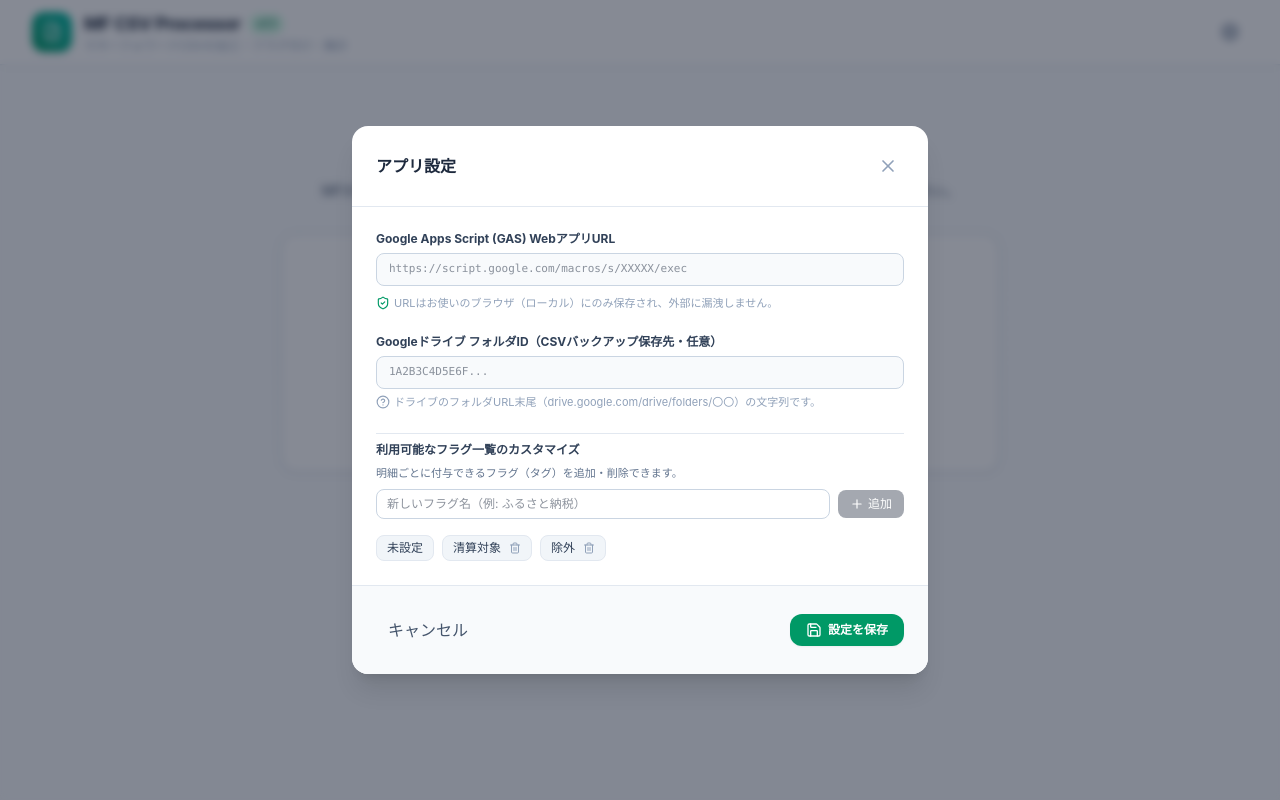
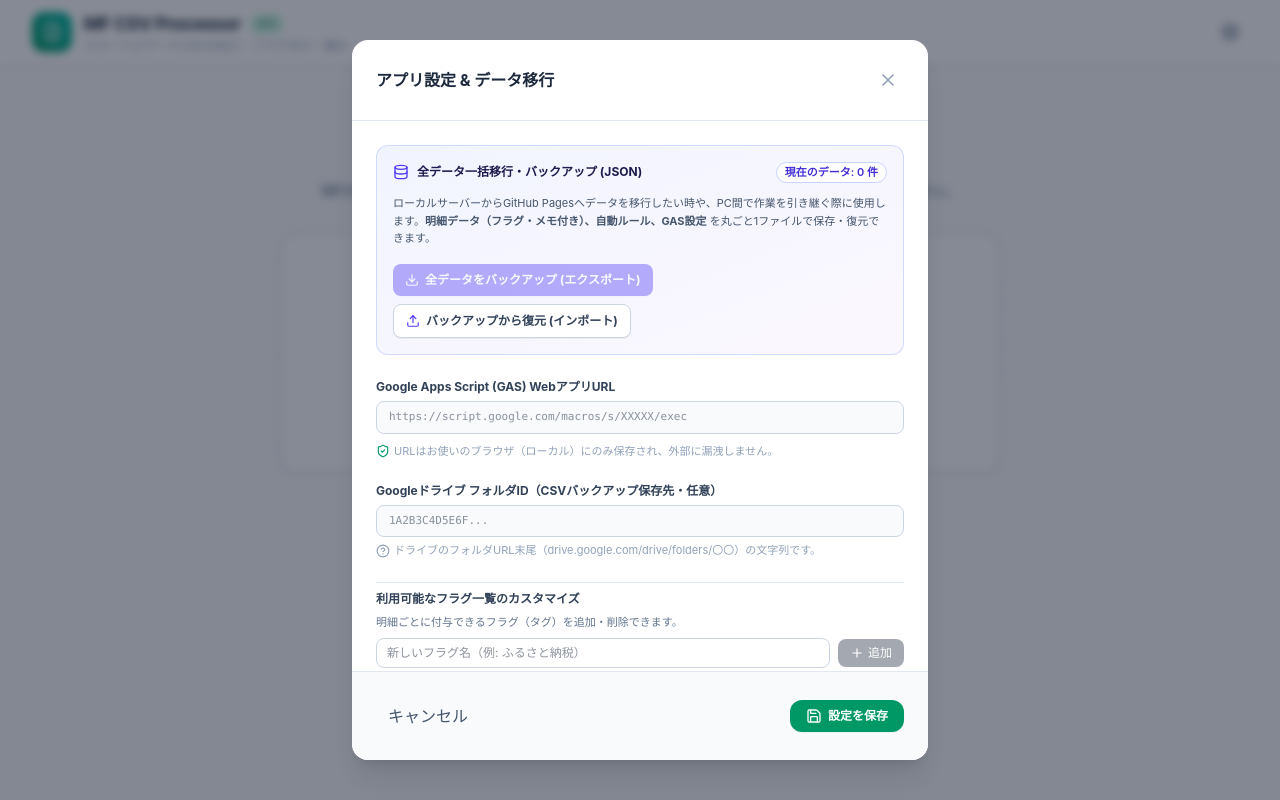
Before and after one commit to Feelfym/mf-csv-processor, a React (Vite) app: page / in a window 1280 px wide. Both pictures are taken after a click on the button "設定". Built offline with nearby package versions, Linux system fonts and the light colour scheme; the HTML template or start-up script is replaced by a standard one.

Commit message:
Add full backup export and import for seamless migration to GitHub Pages

```diff
--- a/src/App.tsx
+++ b/src/App.tsx
@@ -166,7 +166,6 @@ export function App() {
     uploadedFileName: string,
     rawCsv: string
   ) => {
-    // 期間選択・重複排除確認モーダルを開く
     setPendingImport({
       rawRecords: loadedRecords,
       fileName: uploadedFileName,
@@ -197,9 +196,7 @@ export function App() {
       }
     } else {
       // 2. 既存データに追加モード（重複排除付き）
-      // まずルールを適用
       const { updatedRecords: incomingWithRules } = applyRulesToRecords(selectedRecords, rules, false);
-      // 重複排除してマージ
       const { mergedRecords, addedCount, duplicateCount } = mergeAndDeduplicateRecords(
         records,
         incomingWithRules
@@ -218,6 +215,34 @@ export function App() {
     }
 
     setPendingImport(null);
+  };
+
+  // 全データ一括バックアップからの完全復元ハンドラ
+  const handleRestoreFullBackup = (backupData: {
+    records: MoneyForwardRecord[];
+    rules: AutoRule[];
+    settings: AppSettings;
+    fileName: string | null;
+    selectedPeriod: string;
+  }) => {
+    setRecords(backupData.records);
+    setRules(backupData.rules);
+    setSettings(backupData.settings);
+    setFileName(backupData.fileName);
+    setSelectedPeriod(backupData.selectedPeriod || 'ALL');
+    setFilters(DEFAULT_FILTERS);
+
+    // ストレージにも即時反映
+    saveStoredData({
+      records: backupData.records,
+      fileName: backupData.fileName,
+      rawCsvContent: '',
+      selectedPeriod: backupData.selectedPeriod,
+    });
+    saveRules(backupData.rules);
+    saveSettings(backupData.settings);
+
+    showToast('success', `全データ（${backupData.records.length} 件の明細 + ルール + 設定）を完全復元しました！`);
   };
 
   // 1. 期間で絞り込まれたレコード
@@ -264,10 +289,9 @@ export function App() {
       return;
     }
 
-    // 削除対象以外のレコードを残す
     let remainingRecords: MoneyForwardRecord[] = [];
     if (period.startsWith('MONTH:')) {
-      const targetMonth = period.replace('MONTH:', ''); // '2026-08'
+      const targetMonth = period.replace('MONTH:', '');
       remainingRecords = records.filter((r) => {
         const match = r.date.match(/^(\d{4})[/-](\d{1,2})/);
         if (!match) return true;
@@ -275,7 +299,7 @@ export function App() {
         return ym !== targetMonth;
       });
     } else if (period.startsWith('YEAR:')) {
-      const targetYear = period.replace('YEAR:', ''); // '2026'
+      const targetYear = period.replace('YEAR:', '');
       remainingRecords = records.filter((r) => {
         const match = r.date.match(/^(\d{4})/);
         if (!match) return true;
@@ -419,7 +443,10 @@ export function App() {
       {/* メインコンテンツ */}
       <main className="flex-1 max-w-7xl w-full mx-auto px-4 sm:px-6 lg:px-8 py-6 space-y-6">
         {records.length === 0 ? (
-          <FileUploader onDataLoaded={handleDataLoaded} />
+          <FileUploader
+            onDataLoaded={handleDataLoaded}
+            onRestoreBackup={handleRestoreFullBackup}
+          />
         ) : (
           <div className="space-y-6 animate-fadeIn">
             {/* 年月・期間セレクター */}
@@ -465,6 +492,11 @@ export function App() {
         onClose={() => setIsSettingsOpen(false)}
         settings={settings}
         onSaveSettings={handleSaveSettings}
+        currentRecords={records}
+        currentRules={rules}
+        currentFileName={fileName}
+        currentSelectedPeriod={selectedPeriod}
+        onRestoreFullBackup={handleRestoreFullBackup}
       />
 
       <RuleModal
--- a/src/components/FileUploader.tsx
+++ b/src/components/FileUploader.tsx
@@ -1,17 +1,25 @@
 import React, { useState, useRef } from 'react';
-import { UploadCloud, FileText, CheckCircle2, AlertCircle } from 'lucide-react';
+import { UploadCloud, FileText, CheckCircle2, AlertCircle, Database } from 'lucide-react';
 import { decodeCsvBuffer, parseMoneyForwardCsv } from '../utils/csvParser';
-import { MoneyForwardRecord } from '../types';
+import { MoneyForwardRecord, AppSettings, AutoRule } from '../types';
 
 interface FileUploaderProps {
   onDataLoaded: (records: MoneyForwardRecord[], fileName: string, rawCsv: string) => void;
+  onRestoreBackup?: (backupData: {
+    records: MoneyForwardRecord[];
+    rules: AutoRule[];
+    settings: AppSettings;
+    fileName: string | null;
+    selectedPeriod: string;
+  }) => void;
 }
 
-export const FileUploader: React.FC<FileUploaderProps> = ({ onDataLoaded }) => {
+export const FileUploader: React.FC<FileUploaderProps> = ({ onDataLoaded, onRestoreBackup }) => {
   const [isDragging, setIsDragging] = useState(false);
   const [error, setError] = useState<string | null>(null);
   const [isLoading, setIsLoading] = useState(false);
   const fileInputRef = useRef<HTMLInputElement>(null);
+  const backupFileInputRef = useRef<HTMLInputElement>(null);
 
   const processFile = async (file: File) => {
     if (!file.name.endsWith('.csv') && !file.type.includes('csv') && !file.type.includes('text')) {
@@ -64,6 +72,37 @@ export const FileUploader: React.FC<FileUploaderProps> = ({ onDataLoaded }) => {
     if (e.target.files && e.target.files.length > 0) {
       processFile(e.target.files[0]);
     }
+  };
+
+  // バックアップJSON復元
+  const handleBackupFileInputChange = (e: React.ChangeEvent<HTMLInputElement>) => {
+    const file = e.target.files?.[0];
+    if (!file) return;
+
+    const reader = new FileReader();
+    reader.onload = (event) => {
+      try {
+        const parsed = JSON.parse(event.target?.result as string);
+        if (!parsed || !Array.isArray(parsed.records)) {
+          throw new Error('有効なバックアップJSONファイルではありません（recordsが見つかりません）');
+        }
+
+        if (onRestoreBackup) {
+          onRestoreBackup({
+            records: parsed.records,
+            rules: Array.isArray(parsed.rules) ? parsed.rules : [],
+            settings: parsed.settings,
+            fileName: parsed.fileName || null,
+            selectedPeriod: parsed.selectedPeriod || 'ALL',
+          });
+        }
+      } catch (err: any) {
+        alert(`バックアップの復元に失敗しました: ${err.message}`);
+      } finally {
+        if (backupFileInputRef.current) backupFileInputRef.current.value = '';
+      }
+    };
+    reader.readAsText(file);
   };
 
   // サンプルデータ読み込み用
@@ -151,14 +190,34 @@ export const FileUploader: React.FC<FileUploaderProps> = ({ onDataLoaded }) => {
         </div>
       )}
 
-      {/* サンプルデータで試す */}
-      <div className="mt-6 text-center">
+      {/* サブアクション（バックアップ復元 & サンプルデータ） */}
+      <div className="mt-8 flex flex-wrap items-center justify-center gap-4 text-xs">
+        {onRestoreBackup && (
+          <>
+            <input
+              ref={backupFileInputRef}
+              type="file"
+              accept=".json,application/json"
+              onChange={handleBackupFileInputChange}
+              className="hidden"
+            />
+            <button
+              type="button"
+              onClick={() => backupFileInputRef.current?.click()}
+              className="inline-flex items-center gap-1.5 px-3 py-1.5 bg-indigo-50 hover:bg-indigo-100 text-indigo-700 font-semibold rounded-lg border border-indigo-200 transition-colors cursor-pointer"
+            >
+              <Database className="w-3.5 h-3.5 text-indigo-600" />
+              バックアップJSONから復元
+            </button>
+          </>
+        )}
+
         <button
           type="button"
           onClick={loadSampleData}
-          className="inline-flex items-center gap-1.5 text-xs text-indigo-600 hover:text-indigo-800 font-medium py-1 px-3 rounded-md hover:bg-indigo-50 transition-colors cursor-pointer"
+          className="inline-flex items-center gap-1.5 text-slate-600 hover:text-slate-900 font-medium py-1.5 px-3 rounded-lg hover:bg-slate-100 transition-colors cursor-pointer border border-slate-200"
         >
-          <FileText className="w-3.5 h-3.5" />
+          <FileText className="w-3.5 h-3.5 text-slate-500" />
           サンプルデータで動作を試す
         </button>
       </div>
--- a/src/components/SettingsModal.tsx
+++ b/src/components/SettingsModal.tsx
@@ -1,12 +1,35 @@
-import React, { useState } from 'react';
-import { AppSettings } from '../types';
-import { X, Save, Plus, Trash2, ShieldCheck, HelpCircle } from 'lucide-react';
+import React, { useState, useRef } from 'react';
+import { AppSettings, AutoRule, MoneyForwardRecord } from '../types';
+import {
+  X,
+  Save,
+  Plus,
+  Trash2,
+  ShieldCheck,
+  HelpCircle,
+  Download,
+  Upload,
+  Database,
+  CheckCircle2,
+} from 'lucide-react';
 
 interface SettingsModalProps {
   isOpen: boolean;
   onClose: () => void;
   settings: AppSettings;
   onSaveSettings: (newSettings: AppSettings) => void;
+  // 全データ移行用
+  currentRecords?: MoneyForwardRecord[];
+  currentRules?: AutoRule[];
+  currentFileName?: string | null;
+  currentSelectedPeriod?: string;
+  onRestoreFullBackup?: (backupData: {
+    records: MoneyForwardRecord[];
+    rules: AutoRule[];
+    settings: AppSettings;
+    fileName: string | null;
+    selectedPeriod: string;
+  }) => void;
 }
 
 export const SettingsModal: React.FC<SettingsModalProps> = ({
@@ -14,10 +37,18 @@ export const SettingsModal: React.FC<SettingsModalProps> = ({
   onClose,
   settings,
   onSaveSettings,
+  currentRecords = [],
+  currentRules = [],
+  currentFileName = null,
+  currentSelectedPeriod = 'ALL',
+  onRestoreFullBackup,
 }) => {
   const [localSettings, setLocalSettings] = useState<AppSettings>(settings);
   const [newFlagInput, setNewFlagInput] = useState('');
   const [showSavedToast, setShowSavedToast] = useState(false);
+  const [migrationMessage, setMigrationMessage] = useState<string | null>(null);
+
+  const backupFileInputRef = useRef<HTMLInputElement>(null);
 
   if (!isOpen) return null;
 
@@ -32,7 +63,7 @@ export const SettingsModal: React.FC<SettingsModalProps> = ({
   };
 
   const handleDeleteFlag = (flagToDelete: string) => {
-    if (flagToDelete === '未設定') return; // 未設定は削除不可
+    if (flagToDelete === '未設定') return;
     setLocalSettings({
       ...localSettings,
       customFlags: localSettings.customFlags.filter((f) => f !== flagToDelete),
@@ -48,13 +79,85 @@ export const SettingsModal: React.FC<SettingsModalProps> = ({
     }, 800);
   };
 
+  // 全データ一括バックアップ（JSONエクスポート）
+  const handleExportFullBackup = () => {
+    const backupData = {
+      version: '1.1',
+      timestamp: new Date().toISOString(),
+      recordCount: currentRecords.length,
+      records: currentRecords,
+      rules: currentRules,
+      settings: localSettings,
+      fileName: currentFileName,
+      selectedPeriod: currentSelectedPeriod,
+    };
+
+    const dataStr = JSON.stringify(backupData, null, 2);
+    const blob = new Blob([dataStr], { type: 'application/json' });
+    const url = URL.createObjectURL(blob);
+    const a = document.createElement('a');
+    a.href = url;
+    const dateStr = new Date().toISOString().slice(0, 10);
+    a.download = `mf_processor_backup_${currentRecords.length}items_${dateStr}.json`;
+    a.click();
+    URL.revokeObjectURL(url);
+
+    setMigrationMessage(`全データ（${currentRecords.length} 件の明細 + ルール + 設定）を保存しました`);
+    setTimeout(() => setMigrationMessage(null), 4000);
+  };
+
+  // 全データ一括復元（JSONインポート）
+  const handleImportFullBackupChange = (e: React.ChangeEvent<HTMLInputElement>) => {
+    const file = e.target.files?.[0];
+    if (!file) return;
+
+    const reader = new FileReader();
+    reader.onload = (event) => {
+      try {
+        const parsed = JSON.parse(event.target?.result as string);
+        if (!parsed || !Array.isArray(parsed.records)) {
+          throw new Error('有効なバックアップJSONファイルではありません（records配列が見つかりません）');
+        }
+
+        const count = parsed.records.length;
+        const confirmMsg = `【バックアップの復元】\n\n・明細データ: ${count} 件\n・自動ルール: ${
+          parsed.rules?.length || 0
+        } 件\n・ファイル名: ${parsed.fileName || 'なし'}\n\nこのデータを復元して現在の状態を上書きしますか？`;
+
+        if (!confirm(confirmMsg)) return;
+
+        if (onRestoreFullBackup) {
+          onRestoreFullBackup({
+            records: parsed.records,
+            rules: Array.isArray(parsed.rules) ? parsed.rules : [],
+            settings: parsed.settings || localSettings,
+            fileName: parsed.fileName || null,
+            selectedPeriod: parsed.selectedPeriod || 'ALL',
+          });
+        }
+
+        setLocalSettings(parsed.settings || localSettings);
+        setMigrationMessage(`${count} 件のデータを完全復元しました！`);
+        setTimeout(() => {
+          setMigrationMessage(null);
+          onClose();
+        }, 1200);
+      } catch (err: any) {
+        alert(`復元に失敗しました: ${err.message}`);
+      } finally {
+        if (backupFileInputRef.current) backupFileInputRef.current.value = '';
+      }
+    };
+    reader.readAsText(file);
+  };
+
   return (
     <div className="fixed inset-0 z-50 flex items-center justify-center bg-slate-900/50 backdrop-blur-xs p-4 animate-fadeIn">
       <div className="bg-white rounded-2xl shadow-xl w-full max-w-xl overflow-hidden flex flex-col max-h-[90vh]">
         {/* ヘッダー */}
         <div className="p-4 sm:p-6 border-b border-slate-200 flex items-center justify-between">
           <div className="flex items-center gap-2">
-            <h2 className="text-base font-bold text-slate-800">アプリ設定</h2>
+            <h2 className="text-base font-bold text-slate-800">アプリ設定 & データ移行</h2>
           </div>
           <button
             type="button"
@@ -67,6 +170,62 @@ export const SettingsModal: React.FC<SettingsModalProps> = ({
 
         {/* コンテンツ */}
         <div className="p-4 sm:p-6 overflow-y-auto space-y-6 flex-1 text-xs">
+          {/* 全データ一括移行・バックアップ */}
+          <div className="p-4 bg-gradient-to-br from-indigo-50/80 to-purple-50/80 border border-indigo-200/80 rounded-xl space-y-3">
+            <div className="flex items-center justify-between">
+              <div className="flex items-center gap-2 text-indigo-950 font-bold">
+                <Database className="w-4 h-4 text-indigo-600" />
+                <span>全データ一括移行・バックアップ (JSON)</span>
+              </div>
+              <span className="text-[11px] font-semibold text-indigo-700 bg-white px-2 py-0.5 rounded-full border border-indigo-200">
+                現在のデータ: {currentRecords.length} 件
+              </span>
+            </div>
+
+            <p className="text-[11px] text-slate-600 leading-relaxed">
+              ローカルサーバーからGitHub Pagesへデータを移行したい時や、PC間で作業を引き継ぐ際に使用します。
+              <strong>明細データ（フラグ・メモ付き）、自動ルール、GAS設定</strong> を丸ごと1ファイルで保存・復元できます。
+            </p>
+
+            <div className="flex flex-wrap items-center gap-2 pt-1">
+              <input
+                ref={backupFileInputRef}
+                type="file"
+                accept=".json,application/json"
+                onChange={handleImportFullBackupChange}
+                className="hidden"
+              />
+
+              <button
+                type="button"
+                onClick={handleExportFullBackup}
+                disabled={currentRecords.length === 0}
+                className="px-3 py-2 bg-indigo-600 hover:bg-indigo-700 disabled:opacity-40 text-white font-bold rounded-lg transition-colors cursor-pointer shadow-xs flex items-center gap-1.5"
+                title="現在の全作業データをJSONファイルとしてダウンロード"
+              >
+                <Download className="w-3.5 h-3.5" />
+                全データをバックアップ (エクスポート)
+              </button>
+
+              <button
+                type="button"
+                onClick={() => backupFileInputRef.current?.click()}
+                className="px-3 py-2 bg-white hover:bg-slate-50 text-slate-700 font-bold border border-slate-300 rounded-lg transition-colors cursor-pointer shadow-2xs flex items-center gap-1.5"
+                title="バックアップJSONファイルからすべてのデータを完全復元"
+              >
+                <Upload className="w-3.5 h-3.5 text-indigo-600" />
+                バックアップから復元 (インポート)
+              </button>
+            </div>
+
+            {migrationMessage && (
+              <div className="p-2 bg-emerald-100 text-emerald-800 rounded-lg flex items-center gap-1.5 text-xs font-semibold animate-fadeIn">
+                <CheckCircle2 className="w-4 h-4 text-emerald-600 shrink-0" />
+                <span>{migrationMessage}</span>
+              </div>
+            )}
+          </div>
+
           {/* GAS WebアプリURL */}
           <div className="space-y-1.5">
             <label className="block font-bold text-slate-700">
```
